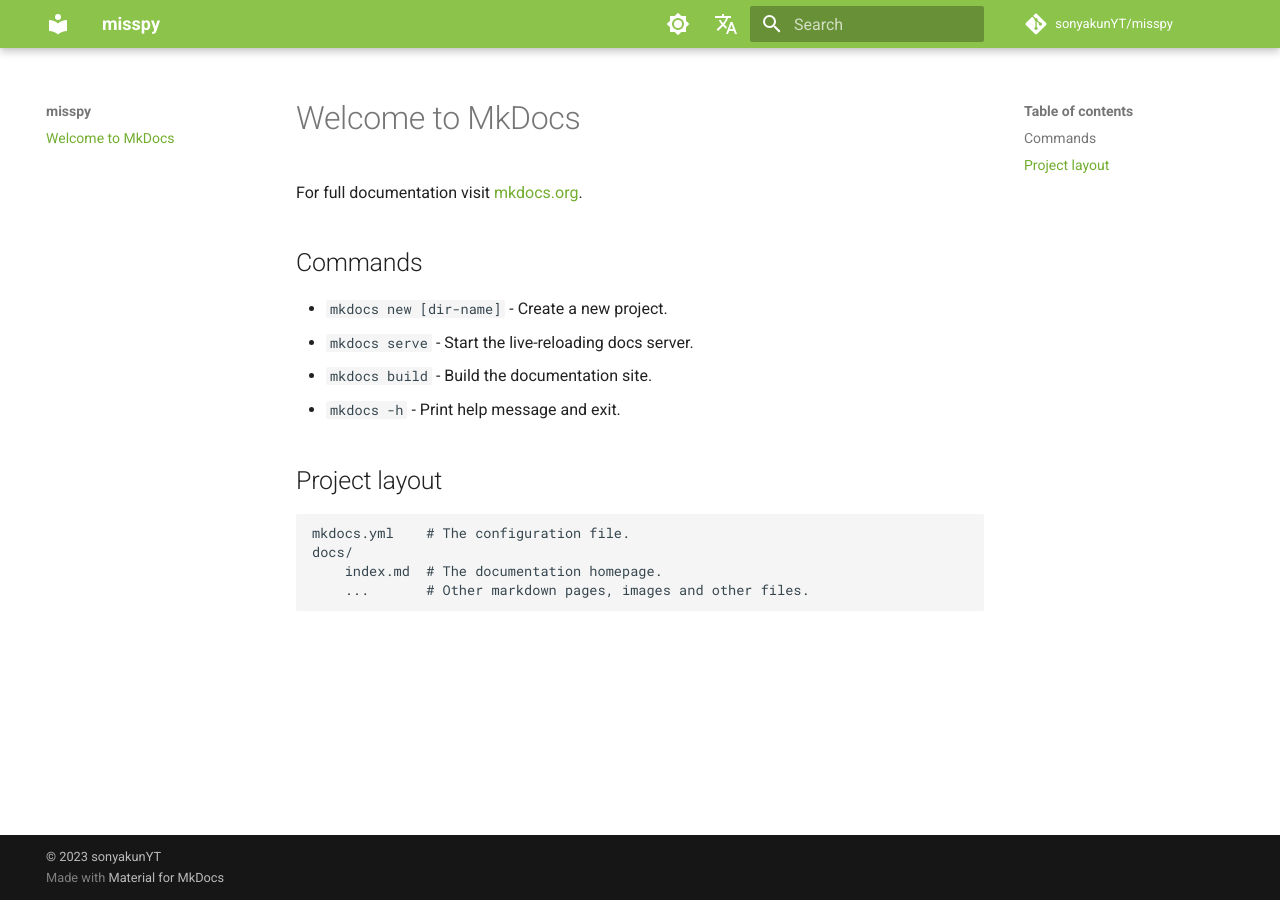
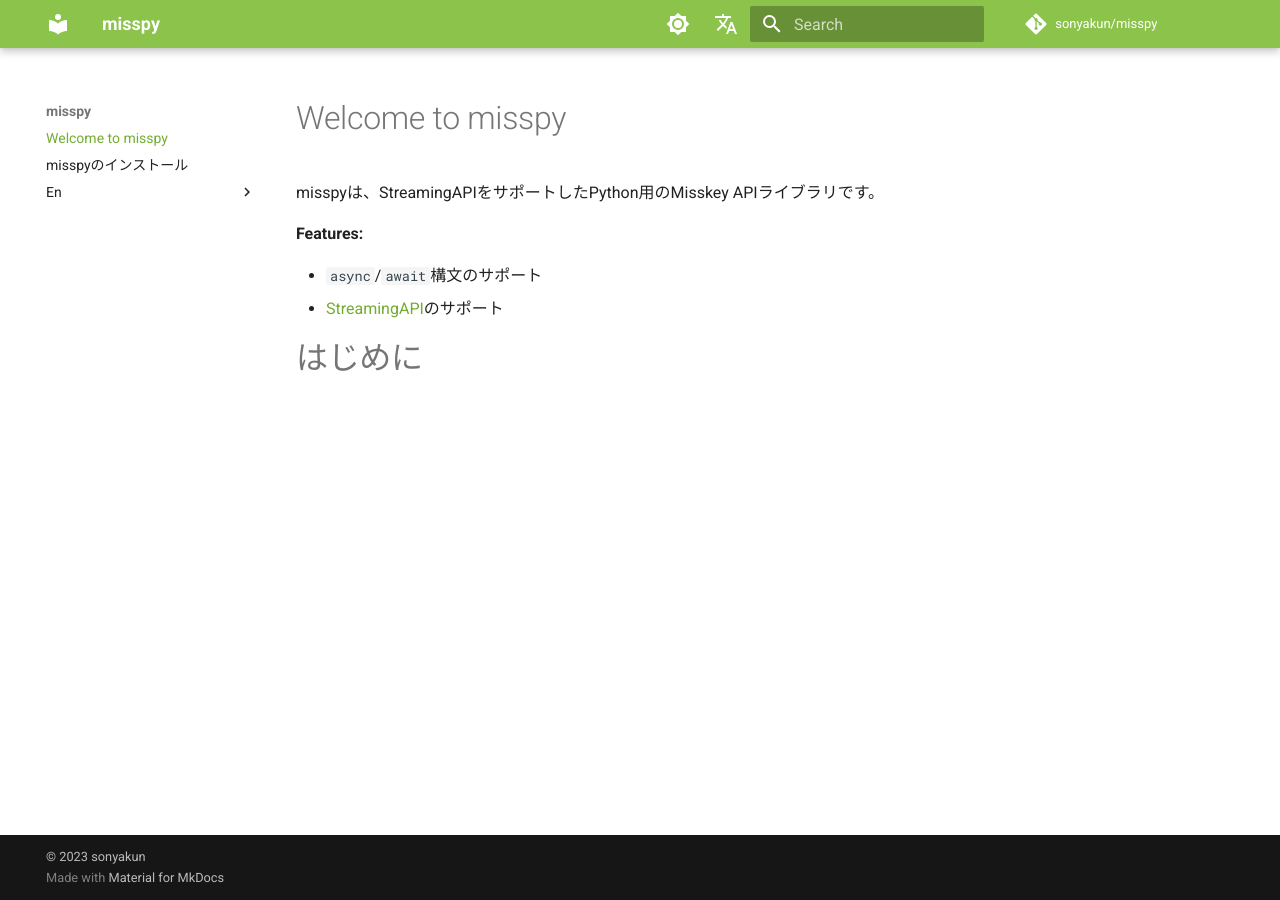
Before and after one commit to misspy-dev/misspy, an MkDocs documentation site: the page built from docs/docs/index.md, in a window 1280 px wide. Built offline with MkDocs 1.6.1 and Material for MkDocs 9.7.7, drawn with Linux system fonts in a browser that asks for light colours; comment, search, counter and statistics services are not loaded.

Commit message:
いろいろ

```diff
--- a/docs/docs/index.md
+++ b/docs/docs/index.md
@@ -1,17 +1,10 @@
-# Welcome to MkDocs
+# Welcome to misspy
 
-For full documentation visit [mkdocs.org](https://www.mkdocs.org).
+misspyは、StreamingAPIをサポートしたPython用のMisskey APIライブラリです。
 
-## Commands
+**Features:**
 
-* `mkdocs new [dir-name]` - Create a new project.
-* `mkdocs serve` - Start the live-reloading docs server.
-* `mkdocs build` - Build the documentation site.
-* `mkdocs -h` - Print help message and exit.
+- `async`/`await`構文のサポート
+- [StreamingAPI](https://misskey-hub.net/docs/api/streaming)のサポート
 
-## Project layout
-
-    mkdocs.yml    # The configuration file.
-    docs/
-        index.md  # The documentation homepage.
-        ...       # Other markdown pages, images and other files.
+# はじめに
--- a/docs/mkdocs.yml
+++ b/docs/mkdocs.yml
@@ -1,7 +1,7 @@
 site_name: misspy
-copyright: "&copy; 2023 sonyakunYT"
-repo_url: https://github.com/sonyakunYT/misspy
-repo_name: sonyakunYT/misspy
+copyright: "&copy; 2023 sonyakun"
+repo_url: https://github.com/sonyakun/misspy
+repo_name: sonyakun/misspy
 
 theme:
   name: material
@@ -30,10 +30,13 @@
       link: /
       lang: ja
 
-  markdown_extensions:
-    - pymdownx.highlight:
-        use_pygments: true
-        noclasses: true
-        pygments_style: monokai
-        linenums: true
-    - pymdownx.keys
+markdown_extensions:
+  - pymdownx.highlight:
+      use_pygments: true
+      noclasses: true
+      pygments_style: monokai
+      linenums: true
+  - pymdownx.keys
+  - admonition
+  - pymdownx.superfences
+  - pymdownx.details
--- a/pyproject.toml
+++ b/pyproject.toml
@@ -1,6 +1,6 @@
 [tool.poetry]
 name = "misspy"
-version = "2023.08.24.pre1"
+version = "2023.08.25.pre1"
 description = ""
 authors = ["sonyakun <contact@sonyakun.xyz>"]
 packages = [{include = "misspy"}]
```
Also changed, not shown: docs/docs/en/index.md (added, +8 -0 lines), docs/docs/install.md (added, +33 -0 lines), 3 other files.
